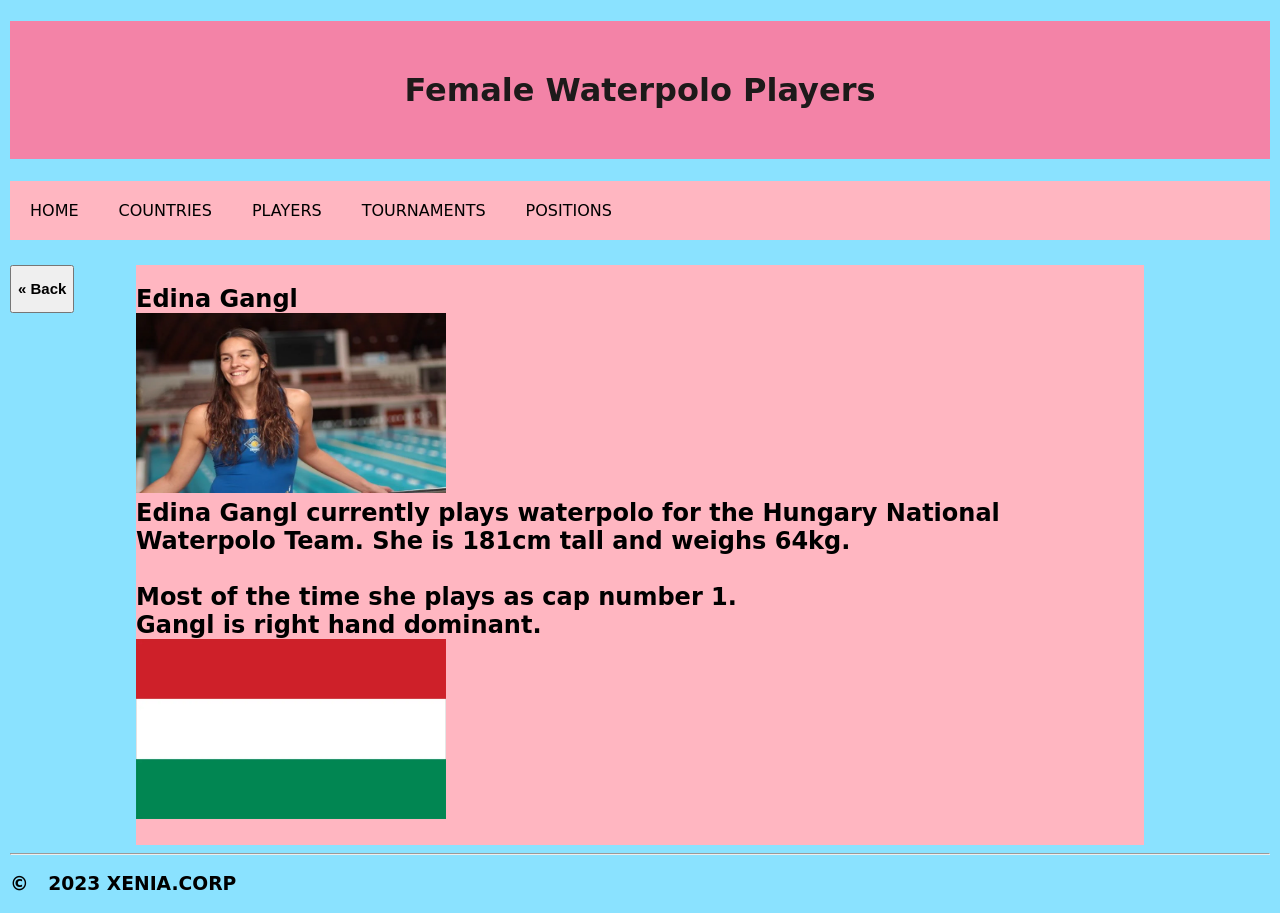
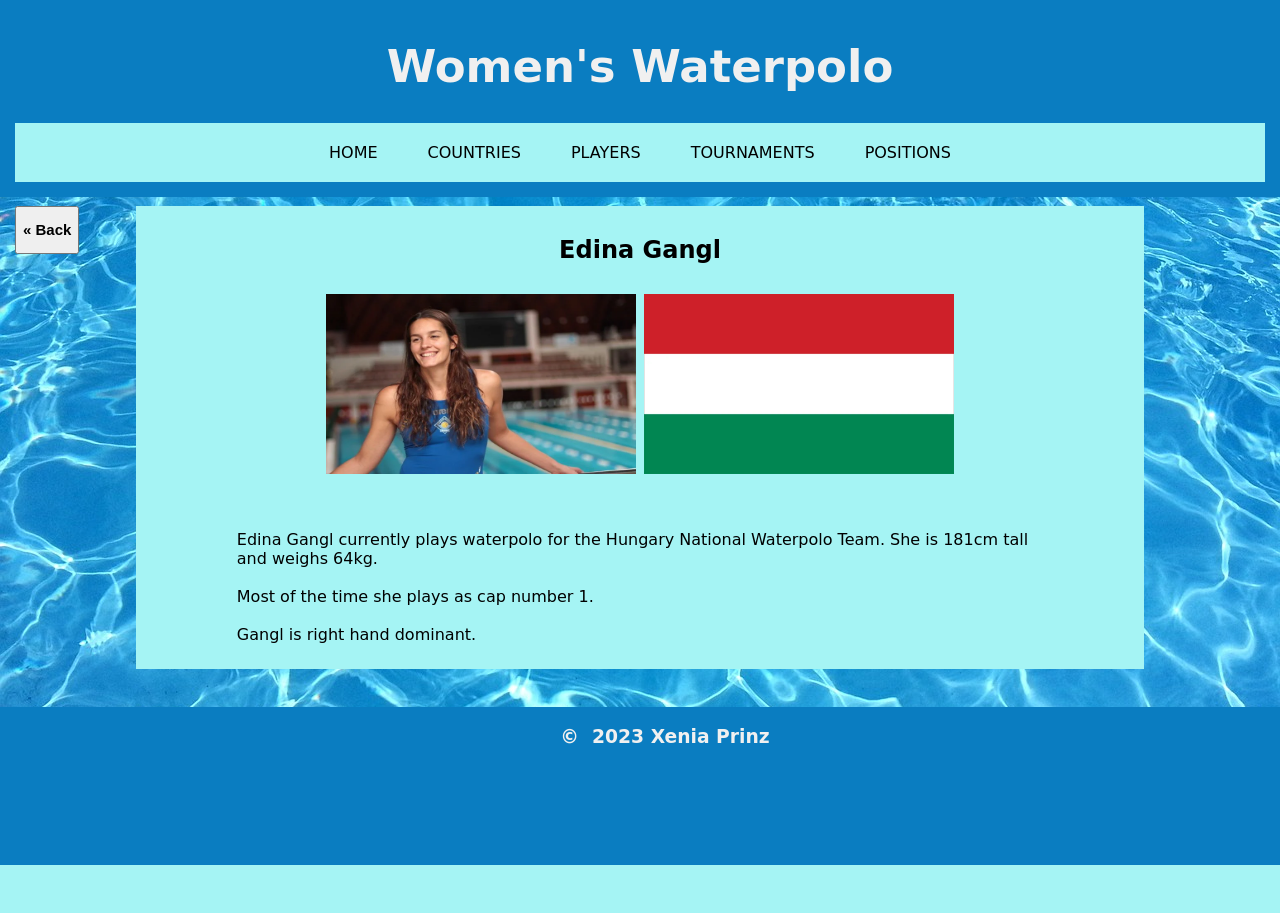
Before and after one commit to XPrinzess/Waterpolo, a Flask app: page /player/1 in a window 1280 px wide. After the commit the page ends 865 px from the top, so only its background shows below. Run offline with Flask 3, Linux system fonts and the light colour scheme; data comes from the database, SQL or seed files in the repository; both versions use the stored data as it was after the commit.

Commit message:
css remodel on entire website part 1

```diff
--- a/routes.py
+++ b/routes.py
@@ -13,10 +13,15 @@ app = Flask(__name__)
     #result = cur.fetchall()
     #return result
 
-def connect(query, id): #SAISSHAS WAY
+def connect(query, id, year):
     conn = sqlite3.connect("waterpolo.db")
     cur = conn.cursor()
-    cur.execute(query)
+    if id is not None and year is None:
+        cur.execute(query, id)
+    if id and year is not None:
+        cur.execute(query, id, year)
+    else:
+        cur.execute(query)
     results = cur.fetchall()
     return results
 
@@ -26,18 +31,14 @@ def connect(query, id): #SAISSHAS WAY
 def home():
     # returns the corresponding html template
     # the title variable names the tab in the browser
-    return render_template("home.html", title="Waterpolo Players")
+    return render_template("home.html", title="Women's Waterpolo")
 
 
 @app.route('/countries')
 def countries():
-    conn = sqlite3.connect('waterpolo.db')
-    cur = conn.cursor()
-    cur.execute('SELECT * FROM Country;')
-    countries = cur.fetchall()
-    #  countries = connect('SELECT * FROM Country') #SAISSHAS WAY
+    countries = connect('SELECT * FROM Country', None, None)
     return render_template("countries.html", countries=countries,
-                           title="Waterpolo Players")
+                           title="Women's Waterpolo")
 
 
 @app.route('/country/<int:id>')
@@ -46,16 +47,21 @@ def indiv_country(id):
     cur = conn.cursor()
     cur.execute('SELECT * FROM Country WHERE id = ?', (id,))
     country = cur.fetchall()
+    #country = connect('SELECT * FROM Country WHERE id = ?', (id,), None)
     if country == []:  #  empty list if no result from SQL query
         abort(404)  #  calls the error404 function
+    #national_team = connect('SELECT first_name, last_name, image, national_team, player.id FROM Player \
+                #WHERE country_id = ? AND national_team = 1', (id,), None)
     cur.execute('SELECT first_name, last_name, image, national_team, player.id FROM Player \
                 WHERE country_id = ? AND national_team = 1', (id,))
     national_team = cur.fetchall()
+    #former_team = connect('SELECT first_name, last_name, image, national_team, player.id FROM Player \
+                #WHERE country_id = ? AND national_team = 0', (id,), None)
     cur.execute('SELECT first_name, last_name, image, national_team, player.id FROM Player \
                 WHERE country_id = ? AND national_team = 0', (id,))
     former_team = cur.fetchall()
     return render_template("country.html", country=country, national_team=national_team,
-                           former_team=former_team, title="Waterpolo Players")
+                           former_team=former_team, title="Women's Waterpolo")
 
 
 @app.route('/players')
@@ -76,7 +82,7 @@ def players():
                 WHERE Player.world_ranking IS NULL;')
     players = cur.fetchall()
     return render_template("players.html", ranked_players=ranked_players,
-                           players=players, title="Waterpolo Players")
+                           players=players, title="Women's Waterpolo")
 
 
 @app.route('/player/<int:id>')
@@ -90,9 +96,9 @@ def indiv_player(id):
                 JOIN Country ON Player.country_id=Country.id \
                 WHERE Player.id = ?', (id,))
     player = cur.fetchall()
-    if player == []:
+    if player == [] or id > 9223372036854775807:
         abort(404)
-    return render_template("player.html", player=player, title="Waterpolo Players")
+    return render_template("player.html", player=player, title="Women's Waterpolo")
 
 
 @app.route('/tournaments')
@@ -110,7 +116,7 @@ def tournaments():
         tournament = cur.fetchall()
         tournaments.append(tournament)
     return render_template("tournaments.html", tournaments=tournaments,
-                           title="Waterpolo Players")
+                           title="Women's Waterpolo")
 
 
 @app.route('/tournament/<int:name_id>/<int:year>')
@@ -131,7 +137,7 @@ def indiv_tournament(name_id, year):
                 WHERE Tournament.name_id = ? AND Tournament.year = ?', (name_id, year,))
     teams = cur.fetchall()
     return render_template("tournament.html", event=event, teams=teams,
-                           title="Waterpolo Players")
+                           title="Women's Waterpolo")
 #  there is a data integrety issue
 
 
@@ -140,9 +146,9 @@ def positions():
     conn = sqlite3.connect('waterpolo.db')
     cur = conn.cursor()
     # selects all the information from the Position table
-    cur.execute('SELECT * FROM Position;')
+    cur.execute('SELECT id, position, image, pos_copyright FROM Position;')
     positions = cur.fetchall()
-    return render_template("positions.html", positions=positions, title="Waterpolo Players")
+    return render_template("positions.html", positions=positions, title="Women's Waterpolo")
 
 
 @app.route('/position/<int:id>')
@@ -160,7 +166,7 @@ def indiv_position(id):
                 Join Position ON PlayerPosition.position_id=Position.id WHERE Position.id = ?', (id,))
     position_players = cur.fetchall()
     return render_template("position.html", position=position, position_players=position_players,
-                           title="Waterpolo Players")
+                           title="Women's Waterpolo")
 
 
 @app.errorhandler(404)
--- a/static/css/style.css
+++ b/static/css/style.css
@@ -2,17 +2,11 @@
 
 body {
     font-family: "Comic Sans MS";
-    background-color: rgb(138, 226, 255);
+    background-image: url("/static/images/pool_background.jpg");
     box-sizing: border-box;
     margin: 10px;
 }
 
-header h1 {
-    padding: 50px;
-    text-align: center;
-    background-color: rgb(243, 131, 167);
-    color: rgb(29, 26, 26);
-}
 
 img {
     width: 310px;
@@ -26,9 +20,36 @@ a {
 }
 
 
-a:hover, a:active {
-    color: rgb(255,255,255);
-    background-color: rgb(0, 77, 103);
+.column h2 {
+    text-align: center;
+}
+
+
+.zoom:link {
+    transition: transform .05s;
+}
+
+
+.zoom:hover, .zoom:active  {
+    transform: scale(1.1);
+}
+
+
+header {
+    background-color: rgb(10, 125, 193);
+    position: fixed;
+    z-index: 3;
+    top: 0px;
+    left: 0px;
+    width: 100%;
+}
+
+header h1 {
+    padding: 10px;
+    padding-bottom: 0px;
+    text-align: center;
+    font-size: 45px;
+    color: rgb(240,240,240);
 }
 
 
@@ -36,9 +57,10 @@ a:hover, a:active {
     display: flex;
     flex-flow: row wrap;
     overflow: hidden;
-    background-color: rgb(255,182,193);
-    position: sticky;
-    z-index: 1;
+    justify-content: center;
+    background-color: rgb(165, 244, 244);
+    border: 15px solid rgb(10, 125, 193);
+    border-top: 0px;
     top: 0;
 }
 
@@ -46,14 +68,20 @@ a:hover, a:active {
 .nav a:link {
     float: left;
     display: block;
-    padding: 10px;
+    padding: 20px;
+    padding-left: 15px;
+    padding-right: 15px;
     margin: 10px;
+    margin-top: 0px;
+    margin-bottom: 0px;
+    transition: transform .05s;
 }
 
 
 .nav a:hover, a.active {
-    background-color: rgb(243, 131, 167);
-    color: rgb(255,255,255);
+    background-color: rgb(10, 125, 193);
+    color: rgb(240,240,240);
+    transform: scale(1.1);
 }
 
 
@@ -67,7 +95,7 @@ a:hover, a:active {
 
 
 .container {
-    background-color: rgb(255,182,193);
+    background-color: rgb(165, 244, 244);
     margin: auto;
     width: 80%;
     margin-top: 25px;
@@ -82,26 +110,27 @@ a:hover, a:active {
     }
     display: inline-block;
     text-align: center;
-    padding: 25px 0px;
+    padding: 25px 5px;
 }
 
 
 .back button:link {
-    background-color: #f1f1f1;
-    color: black;
+    background-color: rgb(165, 244, 244);
+    color: rgb(0, 0, 0);
 }
 
 
 .back button:hover, button:active {
     cursor: pointer;
-    background-color: #04AA6D;
-    color: white;
+    background-color: rgb(165, 244, 244);
+    color: rgb(0,0,0);
 }
 
 
 .subheading {
     display: flex;
     justify-content: center;
+    margin-top: 30px;
 }
 
 
@@ -110,26 +139,20 @@ a:hover, a:active {
     flex-wrap: wrap;
     justify-content: center;
     align-items: center;
-
     > .column {
         padding: 30px;
     }
 }
 
 
-.column h2 {
-    text-align: center;
-}
-
-
-.column h3 {
+.column h2, h3 {
     text-align: center;
 }
 
 
 .overlay {
     position: relative;
-    width: 50%;
+    width: 100%;
     max-width: 310px;
 }
 
@@ -168,7 +191,7 @@ a:hover, a:active {
     max-width: 1000px;
     position: relative;
     margin: auto;
-    margin-top: 25px;
+    margin-top: 80px;
 }
 
 /* Next & previous buttons */
@@ -248,6 +271,13 @@ a:hover, a:active {
 }
 
 
+.content {
+    margin: 10%;
+    margin-top: 20px;
+    margin-bottom: 25px;
+}
+
+
 .image-stack::after {
     content: ' ';
     display: table;
@@ -270,3 +300,38 @@ a:hover, a:active {
     height: 45px;
   }
 }
+
+
+.error{
+    > h1 {
+        float: left;
+        margin: 30px;
+        margin-left: 300px;
+    }
+    > h2 {
+        float: left;
+        margin-top: 100px;
+        margin-left: -280px;
+    }
+    > img {
+        float: right;
+        margin: 30px;
+        margin-right: 300px;
+        height: 300px;
+        background-color:rgba(250, 89, 89, 0.777);
+        border-radius: 200px;
+    }
+}
+
+
+footer {
+    background-color: rgb(10, 125, 193);
+    position: absolute;
+    left: 0px;
+    width: 100%;
+    > h3 {
+        color: rgb(240,240,240);
+        margin-left: 50px;
+        padding-bottom: 100px;
+    }
+}
--- a/templates/countries.html
+++ b/templates/countries.html
@@ -5,7 +5,9 @@
 <div class="row">
     {% for item in countries %}
     <div class="column">
-        <h2><a href = "/country/{{item[0]}}"> {{item[1]}} <br> <img src = "{{item[2]}}"/> </a></h2>
+        <div class="zoom">
+            <h2> <a href = "/country/{{item[0]}}"> {{item[1]}} <br> <img src = "{{item[2]}}"/> </a> </h2>
+        </div>
     </div>
     {% endfor %}
 </div>
--- a/templates/footer.html
+++ b/templates/footer.html
@@ -1,2 +1 @@
-<hr>
-<h3>&copy; &nbsp; 2023 XENIA.CORP</h3>
+<h3> &copy; &nbsp;2023 Xenia Prinz</h3>
--- a/templates/header.html
+++ b/templates/header.html
@@ -1 +1,3 @@
-<h1>Female Waterpolo Players</h1>
+<div class="titlecontainer">
+    <h1>Women's Waterpolo</h1>
+</div>
--- a/templates/layout.html
+++ b/templates/layout.html
@@ -7,15 +7,19 @@
     <body>
         <header>
             {% include "header.html" %}
+            {% include "nav.html" %}
         </header>
-        {% include "nav.html" %}
+        <br><br><br><br><br><br><br><br><br>
         {% block title %}{% endblock %} <!-- for back button -->
         <div class="main">
             <div class="container">
                 {% block content %}{% endblock %}
             </div>
         </div>
-        {% include "footer.html" %}
+        <br><br>
         <script src="/static/js/interact.js"></script>
     </body>
+    <footer>
+        {% include "footer.html" %}
+    </footer>
 </html>
--- a/templates/player.html
+++ b/templates/player.html
@@ -7,9 +7,23 @@
 {% block content %}
 
 {% for item in player %}
+<h2>
+    <div class="subheading">
+        {{item[0]}} {{item[1]}} <br>
+    </div>
 
-    <h2> {{item[0]}} {{item[1]}} <br> <img src = "{{item[2]}}"/> <br>
+    <div class="row">
+        <div class="column">
+            <div class="zoom">
+                <img src = "{{item[2]}}"/>
+                <a href = "/country/{{item[12]}}"> <img src = "{{item[8]}}"/> </a>
+            </div>
+        </div>
+    </div>
+</h2>
 
+    <div class="content">
+        <p>
         {% if item[11] %}
             {{item[0]}} {{item[1]}} currently plays waterpolo for the {{item[7]}} National Waterpolo Team.
         {% else %}
@@ -29,14 +43,14 @@
             Most of the time she plays as cap number {{item[6]}}. <br>
 
         {% if item[9] and item[10] %}
-        {{item[1]}} is ambidextrous, meaning that she uses both her left and right hand equally well. <br>
+            <br> {{item[1]}} is ambidextrous, meaning that she uses both her left and right hand equally well. <br>
         {% elif item[9] %}
-        {{item[1]}} is right hand dominant. <br>
+            <br> {{item[1]}} is right hand dominant. <br>
         {% else %}
-        {{item[1]}} is left hand dominant. <br>
+            <br> {{item[1]}} is left hand dominant. <br>
         {% endif %}
-
-        <a href = "/country/{{item[12]}}"> <img src = "{{item[8]}}"/> </a> </h2>
+        </p>
+    </div>
 {% endfor %}
 
 {% endblock %}
```
Also changed, not shown: templates/country.html (+6 -2 lines), templates/error404.html (+11 -2 lines), templates/home.html (+7 -4 lines), templates/players.html (+23 -10 lines), templates/positions.html (+15 -8 lines), static/images/ball.jpg (added), static/images/pool_background.jpg (added), waterpolo.db. Lines whose indentation alone changed are shown as unchanged.
